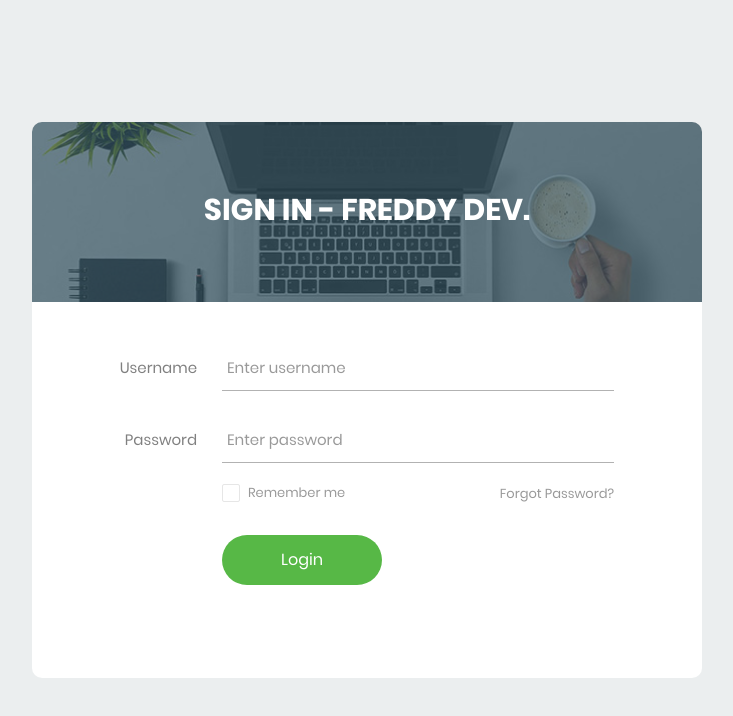
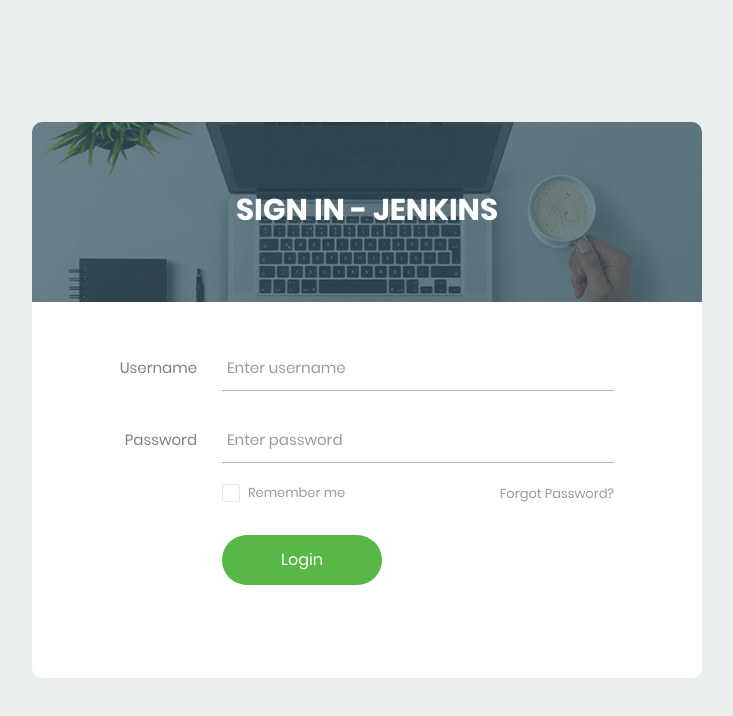
Before and after one commit to alcarazolabs/jenkins-webapp, a plain HTML site: page index.html in a window 1280 px wide. Shown: the whole page, without its empty margins (273-1006 px from the left). Drawn offline with Linux system fonts and the light colour scheme.

Commit message:
Update index.html

```diff
--- a/index.html
+++ b/index.html
@@ -34,7 +34,7 @@
 			<div class="wrap-login100">
 				<div class="login100-form-title" style="background-image: url(images/bg-01.jpg);">
 					<span class="login100-form-title-1">
-						Sign In - Freddy Dev.
+						Sign In - Jenkins
 					</span>
 				</div>
 
```
